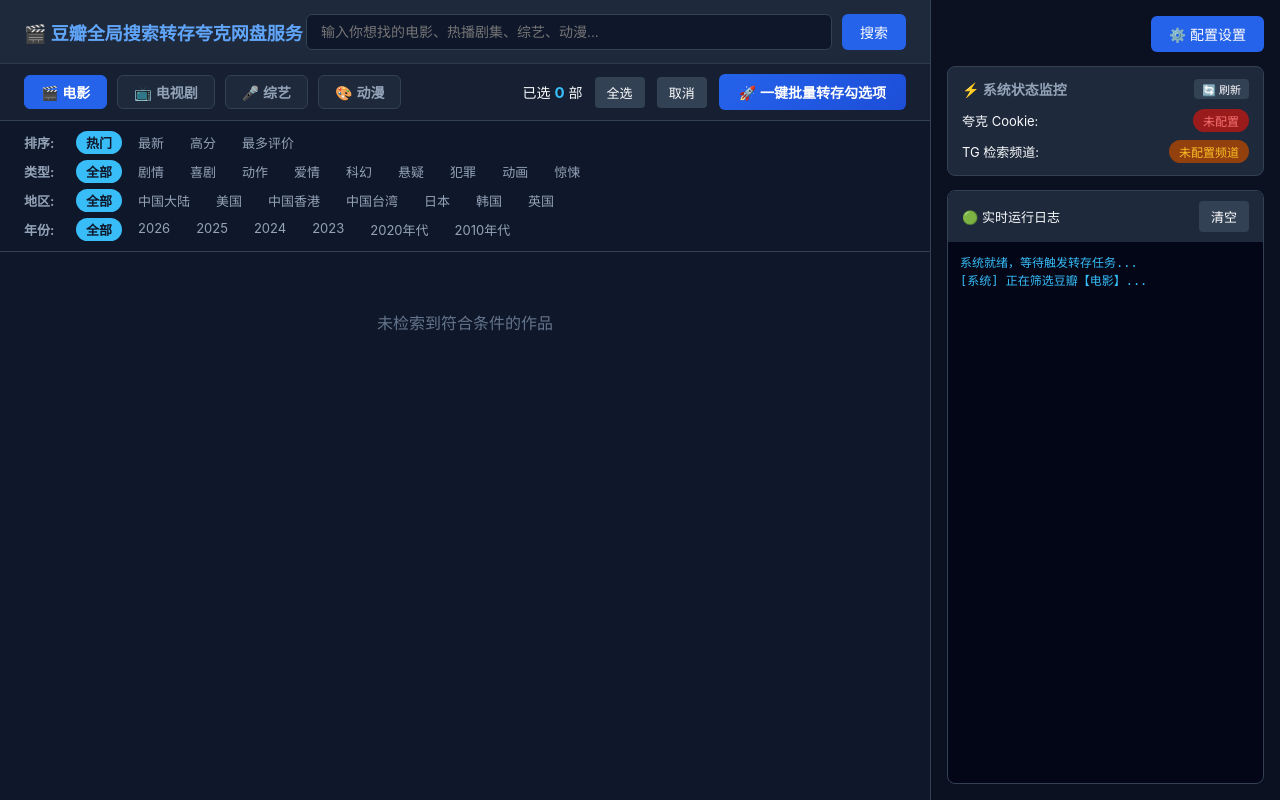
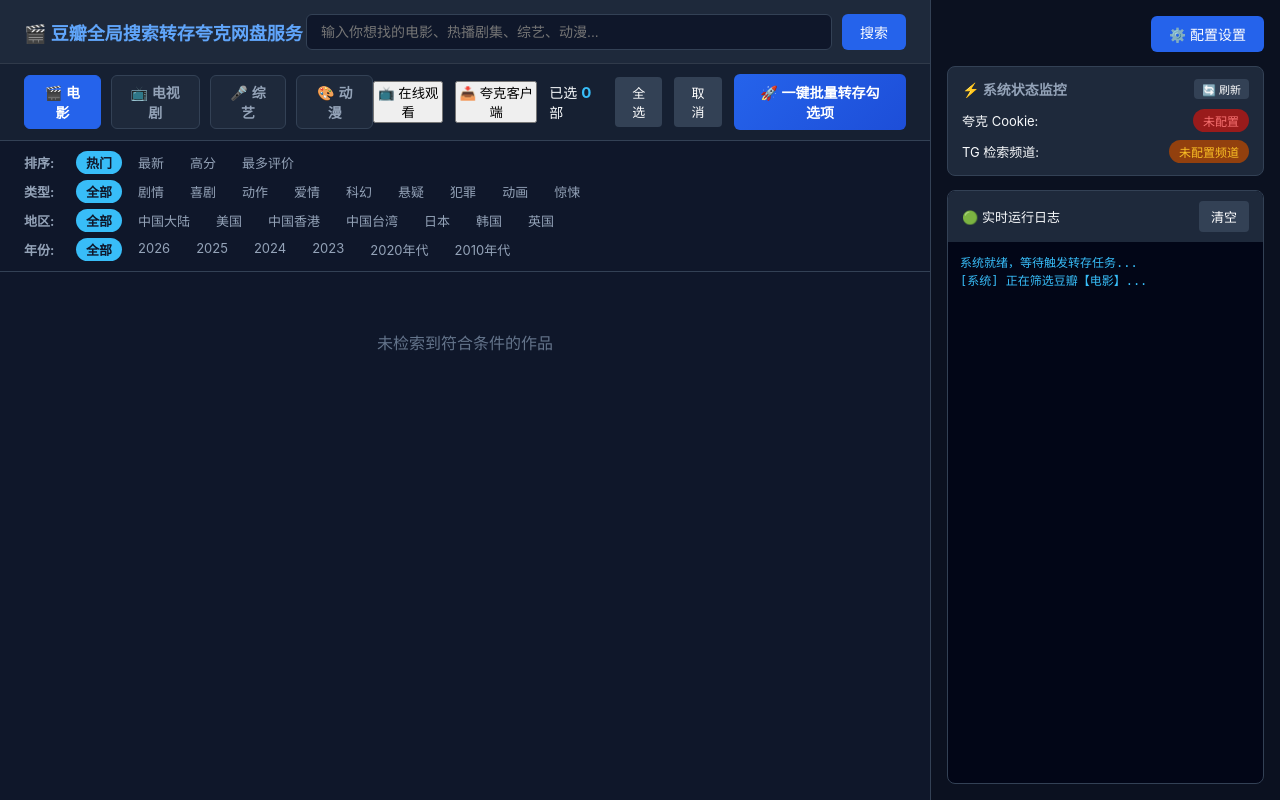
Before and after one commit to rinzaki007/DouQuarkHub, a Flask app: page / in a window 1280 px wide. Run offline with Flask 3, Linux system fonts and the light colour scheme; data that the repository does not hold is empty.

Commit message:
Update index.html

```diff
--- a/templates/index.html
+++ b/templates/index.html
@@ -19,7 +19,7 @@
                 </div>
             </header>
 
-            <!-- 顶部分类 Tab -->
+            <!-- 顶部分类 Tab 与 工具快捷按钮 -->
             <div class="top-action-bar">
                 <div class="tab-group">
                     <button class="tab-btn active" id="tab-电影" onclick="switchCategory('电影')">🎬 电影</button>
@@ -29,6 +29,10 @@
                 </div>
 
                 <div class="right-tools">
+                    <!-- 🌟 新增：在线观看与唤起夸克客户端按钮 -->
+                    <button class="btn-tool btn-openlist" onclick="openOpenList()" title="点击在新窗口打开 OpenList 播放视频">📺 在线观看</button>
+                    <button class="btn-tool btn-quark" onclick="openQuarkApp()" title="调用电脑本地已安装的夸克网盘客户端">📥 夸克客户端</button>
+
                     <span class="select-count">已选 <b id="selected-count">0</b> 部</span>
                     <button class="btn-sm" onclick="selectAll()">全选</button>
                     <button class="btn-sm" onclick="clearSelection()">取消</button>
@@ -38,7 +42,7 @@
                 </div>
             </div>
 
-            <!-- 多维筛选栏 (更新 sort: R 为真正的最新) -->
+            <!-- 多维筛选栏 -->
             <div class="filter-panel" id="filter-panel">
                 <div class="filter-row">
                     <span class="filter-label">排序:</span>
@@ -136,7 +140,7 @@
     <!-- 配置 Modal -->
     <div class="modal" id="config-modal">
         <div class="modal-content">
-            <h3>⚙ 系统与频道配置</h3>
+            <h3>⚙ 系统与服务集成配置</h3>
 
             <div class="section-title">☁️ 夸克网盘配置</div>
             <label style="font-size:13px; color:#94a3b8;">夸克 Cookie:</label>
@@ -144,6 +148,14 @@
 
             <label style="font-size:13px; color:#94a3b8;">目标保存目录 FID (默认 0 表示根目录):</label>
             <input type="text" id="folder-id-input" placeholder="默认 0">
+
+            <!-- 🌟 新增：外部应用与在线观看集成 -->
+            <div class="section-title">🔗 外部工具集成</div>
+            <label style="font-size:13px; color:#94a3b8;">OpenList 在线播放地址 (例: http://192.168.1.100:5244):</label>
+            <input type="text" id="openlist-url-input" placeholder="http://192.168.x.x:5244">
+
+            <label style="font-size:13px; color:#94a3b8;">夸克客户端唤起协议 (默认 quark://):</label>
+            <input type="text" id="quark-app-input" placeholder="quark://">
 
             <div class="section-title">
                 <span>📺 检索频道配置</span>
```
